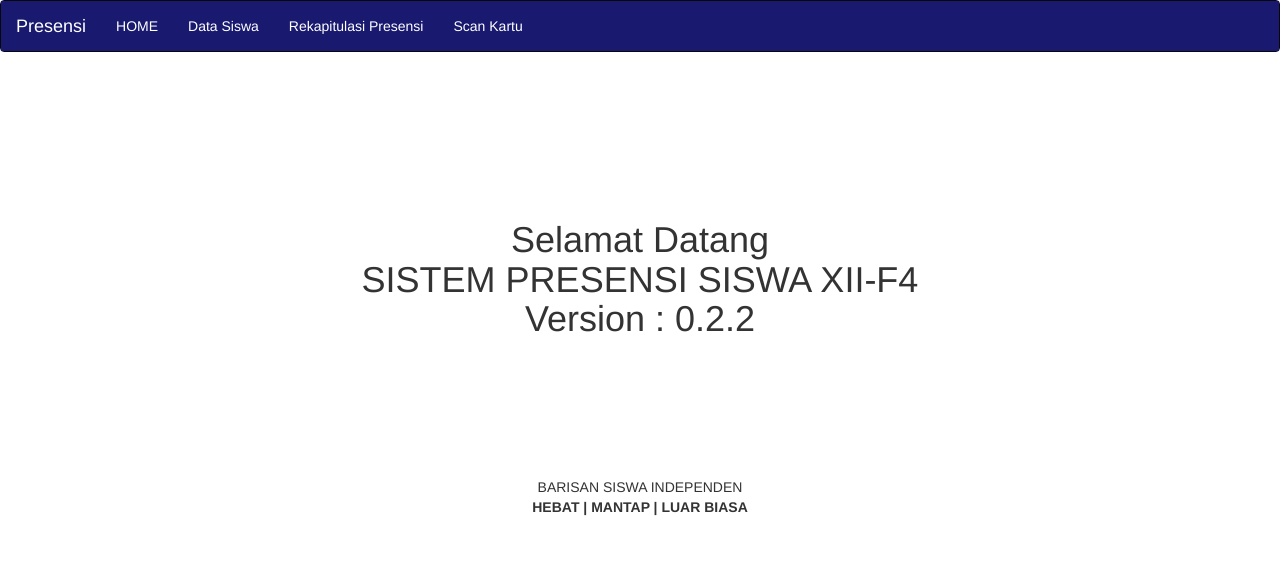
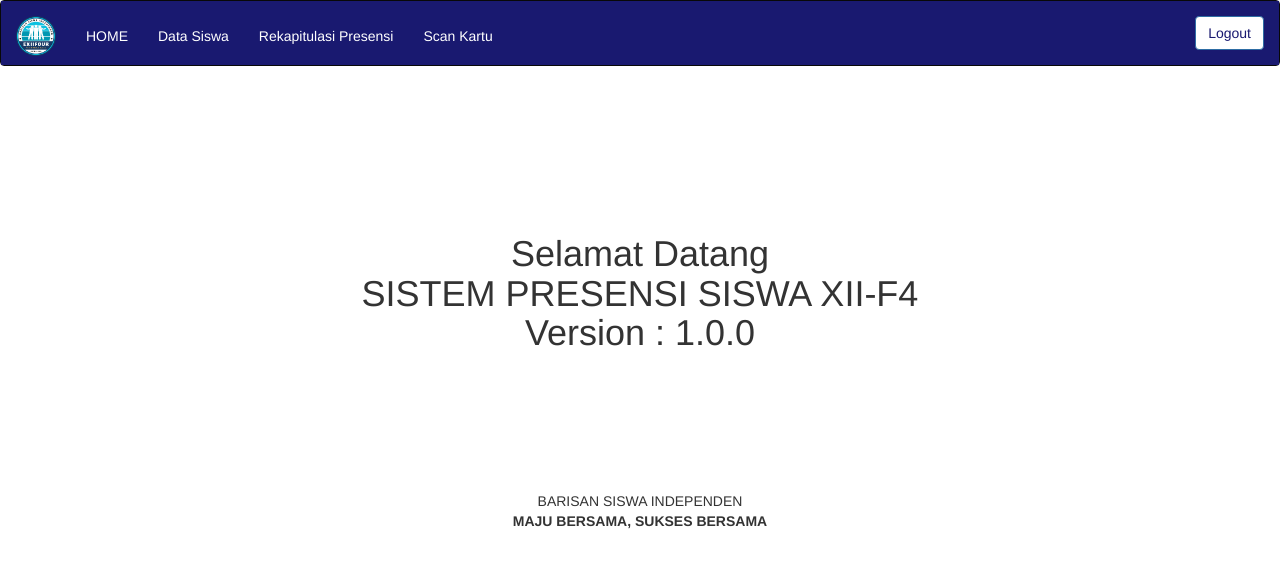
Before and after one commit to Ninclaunya/P5_RFID_F4, a PHP site: page / in a window 1280 px wide. Shown: the top 568 px of the page. Run offline with PHP 8.4, Linux system fonts and the light colour scheme; a user stored in the database is signed in.

Commit message:
tambahan bro

```diff
--- a/footer.php
+++ b/footer.php
@@ -1,4 +1,4 @@
 <div class="footer" style="text-align: center">
     BARISAN SISWA INDEPENDEN <br>
-    <strong>HEBAT | MANTAP | LUAR BIASA</strong>
+    <strong>MAJU BERSAMA, SUKSES BERSAMA</strong>
 </div>
--- a/index.php
+++ b/index.php
@@ -1,3 +1,8 @@
+<?php
+session_start();
+
+if(isset($_SESSION['id']) && isset($_SESSION['username'])) {
+    ?>
     <!DOCTYPE html>
     <html>
     <head>
@@ -10,9 +15,17 @@
             <h1>
                 Selamat Datang <br>
                 SISTEM PRESENSI SISWA XII-F4 <br>
-            Version : 0.2.2
+                Version : 1.0.0
             </h1>
         </div>
         <?php include "footer.php"; ?>
+
     </body>
     </html>
+    <?php
+}
+else{
+    header("Location: masuk.php");
+    exit();
+}
+?>
--- a/koneksi.php
+++ b/koneksi.php
@@ -1,2 +1,6 @@
 <?php
     $konek = mysqli_connect("localhost", "root", "", "presensirfid");
+
+    if(!$konek){
+        echo "Connection Failed";
+    }
--- a/menu.php
+++ b/menu.php
@@ -1,13 +1,16 @@
 <nav class="navbar navbar-inverse">
     <div class="container-fluid" style="background-color: midnightblue">
         <div class="navbar-header">
-            <a href="#" class="navbar-brand" style="color: white">Presensi</a>
+            <a href="#" class="navbar-brand" style="color: white; padding-bottom:10px"><img src="images/Logo_BSI.png" style="width: 40px"></a>
         </div>
-        <ul class="nav navbar-nav">
+        <ul class="nav navbar-nav" style="padding-top: 10px ;">
             <li><a href="index.php" style="color: white"> HOME </a></li>
             <li><a href="datasiswa.php" style="color: white"> Data Siswa </a></li>
             <li><a href="presensi.php" style="color: white"> Rekapitulasi Presensi </a></li>
             <li><a href="scan.php" style="color: white"> Scan Kartu </a></li>
         </ul>
+        <ul class="nav navbar-nav navbar-right">
+      <li><a href="logout.php"><button class="btn btn-primary" style="background-color: white; color: midnightblue">Logout</button></a></li>
+    </ul>
     </div>
 </nav>
```
Also changed, not shown: bacakartu.php (+11 -10 lines), presensi.php (+13 -9 lines). Lines whose indentation alone changed are shown as unchanged.
